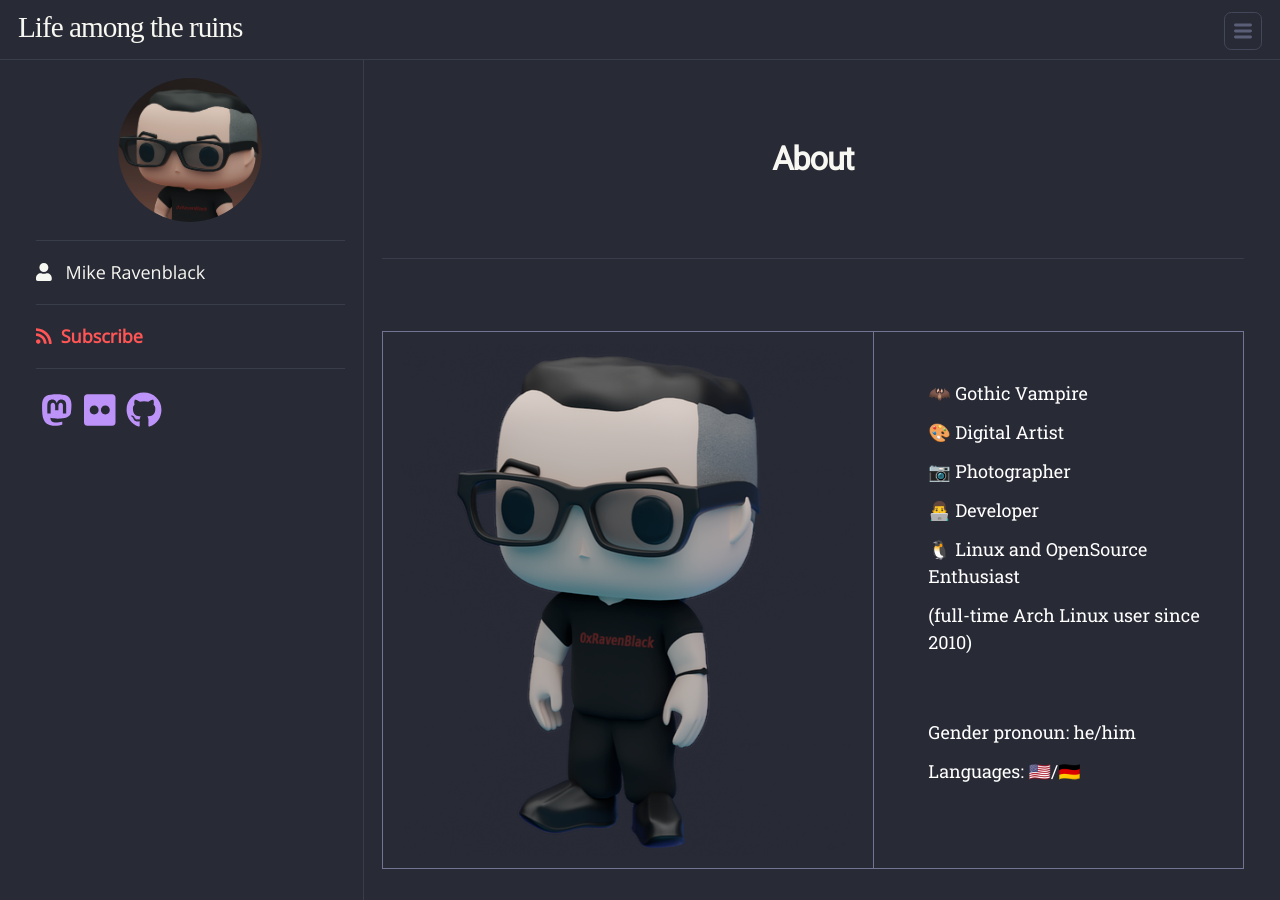
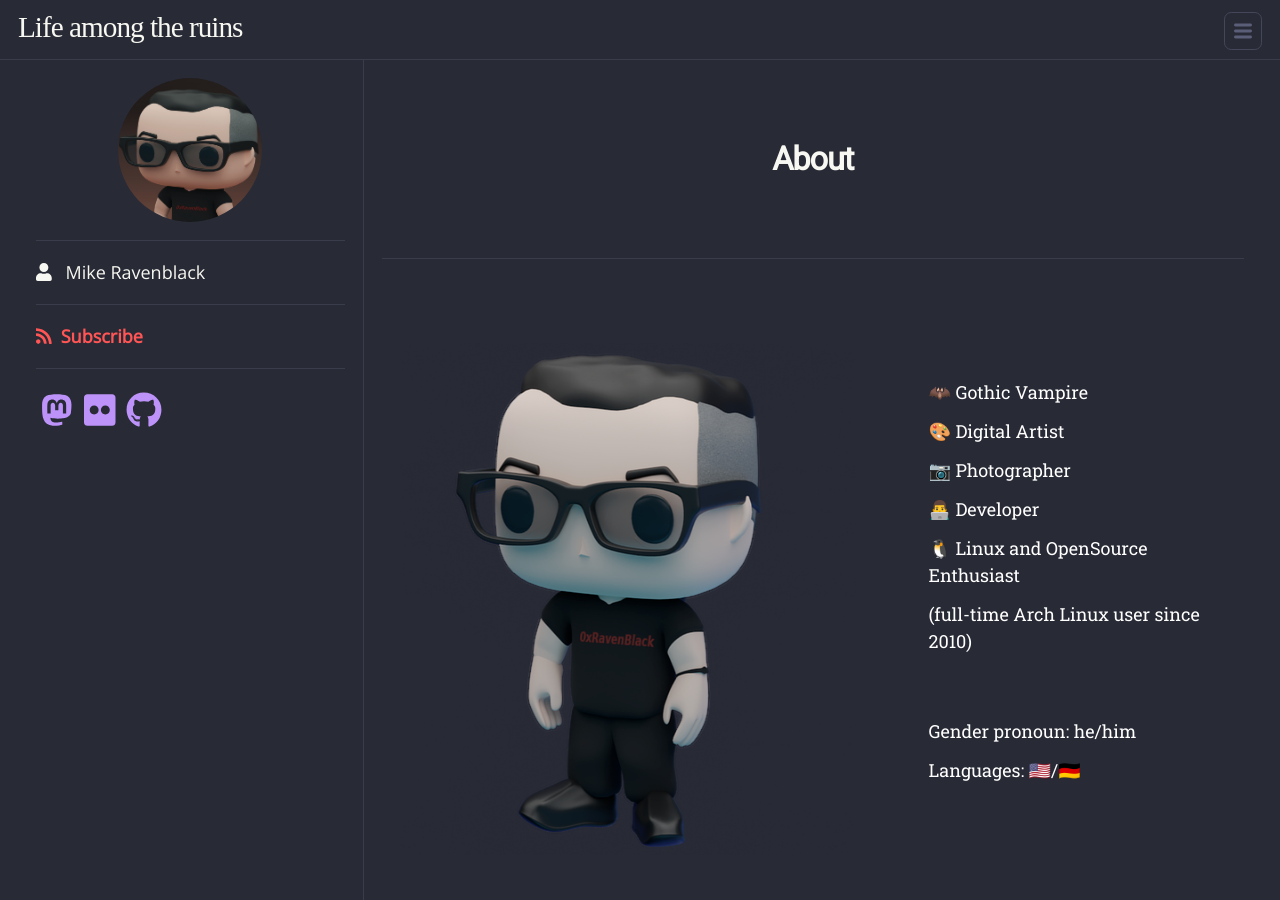
Before and after one commit to 0xRavenBlack/0xRavenBlack.github.io, a Jekyll site: the page built from about.md, in a window 1280 px wide. Built offline with Jekyll 4.4.1, drawn with Linux system fonts in a browser that asks for light colours; nearby versions of some CDN libraries; some web fonts are replaced.

Commit message:
add about page content (15)

```diff
--- a/about.md
+++ b/about.md
@@ -6,10 +6,10 @@ permalink: /about/
 <table style="border: 0px solid transparent">
 <tbody>
 <tr>
-  <td>
+  <td style="border: 0px solid transparent">
   <img src="https://raw.githubusercontent.com/0xRavenBlack/0xRavenBlack.github.io/main/images/about/about_avatar_full.png" width="512" height="512" />
   </td>
-<td>
+<td style="border: 0px solid transparent">
 <ul style="list-style-type: none;">
   <li>🦇 Gothic Vampire</li>
   <li>🎨 Digital Artist</li>
```
